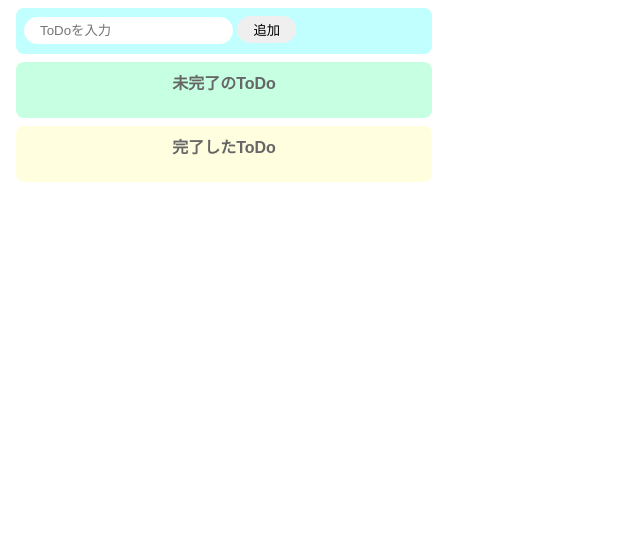
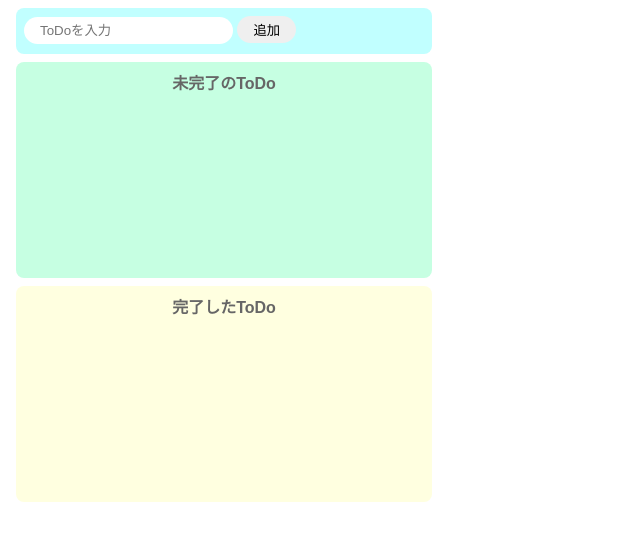
Before and after one commit to d-takeuchi-work/todo-js, a website built with Parcel: page index.html in a window 1280 px wide. Shown: the whole page, without its empty margins (0-640 px from the left). Built offline with nearby package versions, Linux system fonts and the light colour scheme.

Commit message:
完成版修正後

```diff
--- a/src/styles.css
+++ b/src/styles.css
@@ -38,7 +38,7 @@ p {
 .incomplete-area {
   background-color: #c6ffe2;
   width: 400px;
-  min-width: 200px;
+  min-height: 200px;
   padding: 8px;
   margin: 8px;
   border-radius: 8px;
@@ -47,7 +47,7 @@ p {
 .complete-area {
   background-color: #ffffe0;
   width: 400px;
-  min-width: 200px;
+  min-height: 200px;
   padding: 8px;
   margin: 8px;
   border-radius: 8px;
```
